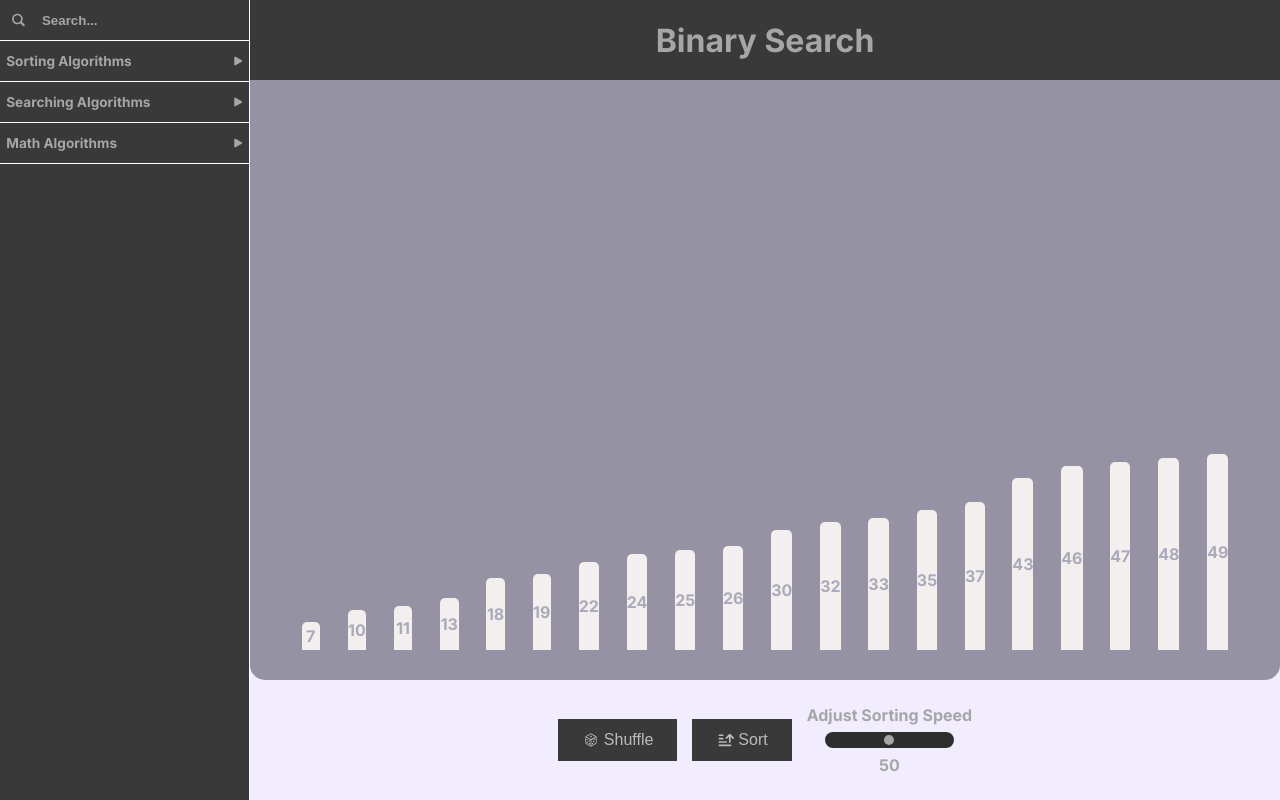
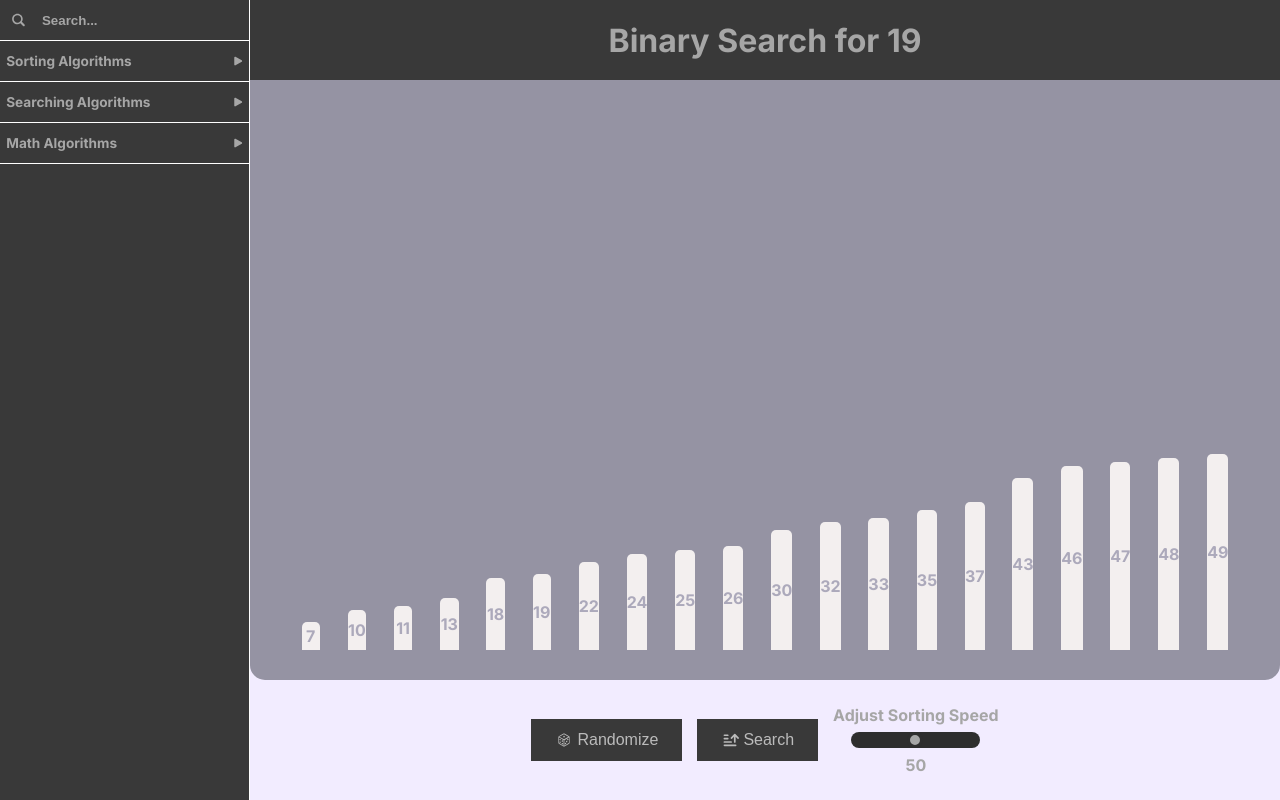
Before and after one commit to DjDister/Algorithms-View, a Next.js app: page /searching-algorithms/binary-search in a window 1280 px wide. Built offline with nearby package versions, Linux system fonts and the light colour scheme.

Commit message:
Refactor binary search page and add search constants

```diff
--- a/src/app/(algorithms)/searching-algorithms/binary-search/page.tsx
+++ b/src/app/(algorithms)/searching-algorithms/binary-search/page.tsx
@@ -1,68 +1,111 @@
 "use client";
-import Button from "@/components/Button/Button";
-import ChartVisualization from "@/components/ChartVisualization/ChartVisualization";
 import { createRandomArray } from "@/utils/arrays-utils";
-import { useState } from "react";
-import DiceSvg from "../../../../../public/svg/DiceSvg";
-import SortSvg from "../../../../../public/svg/SortSvg";
+import { useMemo, useState } from "react";
 import GraphLayout from "@/components/GraphLayout/GraphLayout";
 
-const initialArray = createRandomArray(20).sort((a, b) => a - b);
-const numberToFind = initialArray.at(
-  Math.floor(Math.random() * initialArray.length)
+import {
+  BASE_SEARCH_SPEED,
+  BASE_SEARCH_TIMEOUT,
+  SEARCH_MULTIPLIER,
+} from "@/utils/consts/search.consts";
+
+const NUMBER_OF_ELEMENTS = 20;
+
+const initialArray = createRandomArray(NUMBER_OF_ELEMENTS).sort(
+  (a, b) => a - b
 );
-
 export default function Page() {
   const [array, setArray] = useState<number[]>(initialArray);
+  const numberToFind = useMemo(() => {
+    return array[Math.floor(Math.random() * array.length)];
+  }, [array]);
+  const [middleIndex, setMiddleIndex] = useState<number | null>(null);
+  const [sortingSpeed, setSortingSpeed] = useState<number>(BASE_SEARCH_SPEED);
+  const [isSearching, setIsSearching] = useState<boolean>(false);
   const [leftIndex, setLeftIndex] = useState<number | null>(null);
   const [rightIndex, setRightIndex] = useState<number | null>(null);
-  const [sortingSpeed, setSortingSpeed] = useState<number>(50);
-
-  const handleRandomize = () => {
-    setArray(createRandomArray(10));
-  };
 
   const binarySearch = async () => {
+    setIsSearching(() => true);
+    let copyArray = [...array];
     let left = 0;
-    let right = array.length - 1;
-    let middle = Math.floor((left + right) / 2);
+    let right = copyArray.length - 1;
 
     while (left <= right) {
-      setLeftIndex(left);
-      setRightIndex(right);
-      await new Promise((resolve) => setTimeout(resolve, 1000 / sortingSpeed));
-      console.log("middle", middle);
-      console.log("left", left);
-      console.log("right", right);
+      setLeftIndex(() => left);
+      setRightIndex(() => right);
+      let middle = Math.floor((left + right) / 2);
+      setMiddleIndex(() => middle);
+      await new Promise((resolve) => {
+        setTimeout(resolve, BASE_SEARCH_TIMEOUT / sortingSpeed);
+      });
 
-      const middleItem = array.at(middle);
-      console.log("middleItem", middleItem);
-      if (array.at(middle) === numberToFind) {
+      if (copyArray[middle] === numberToFind) {
+        setIsSearching(() => false);
         return middle;
-      } else if (numberToFind && middleItem && middleItem < numberToFind) {
+      } else if (copyArray[middle] < numberToFind) {
         left = middle + 1;
       } else {
         right = middle - 1;
       }
-      middle = Math.floor((left + right) / 2);
     }
 
-    return -1;
+    setIsSearching(() => false);
   };
 
   const handleSort = async () => {
     await binarySearch();
   };
 
+  const handleSortingSpeed = (sortingSpeed: number) => {
+    setSortingSpeed(() => sortingSpeed * SEARCH_MULTIPLIER);
+  };
+
+  const handleRandomize = () => {
+    setArray(createRandomArray(NUMBER_OF_ELEMENTS).sort((a, b) => a - b));
+    setMiddleIndex(null);
+    setLeftIndex(null);
+    setRightIndex(null);
+  };
+
+  const outOfRangeIndexes =
+    leftIndex !== null && rightIndex !== null
+      ? array.reduce((indexes, _, i) => {
+          if (i < leftIndex || i > rightIndex) {
+            indexes.push(i);
+          }
+          return indexes;
+        }, [] as number[])
+      : [];
+
   return (
     <GraphLayout
       sorrtingArray={array}
-      title="Binary Search"
+      title={`Binary Search for ${numberToFind}`}
       onRandomize={handleRandomize}
       onSort={handleSort}
-      isAbleToSort={true}
-      chosenColumn={numberToFind ? [numberToFind] : undefined}
-      sortingSpeedFunction={(sortingSpeed) => console.log(sortingSpeed)}
-    ></GraphLayout>
+      isAbleToSort={!isSearching}
+      chosenColumn={middleIndex ?? -1}
+      indexesToStyle={[
+        {
+          indexes:
+            middleIndex && array[middleIndex] === numberToFind
+              ? [middleIndex]
+              : [],
+          style: {
+            backgroundColor: "#BCED09",
+          },
+        },
+        {
+          indexes: outOfRangeIndexes,
+          style: {
+            backgroundColor: "grey",
+          },
+        },
+      ]}
+      sortingSpeedFunction={handleSortingSpeed}
+      sortLabel="Search"
+      shuffleLabel="Randomize"
+    />
   );
 }
--- a/src/components/GraphLayout/GraphLayout.tsx
+++ b/src/components/GraphLayout/GraphLayout.tsx
@@ -22,6 +22,8 @@ function GraphLayout({
   isCustomStyleActivated,
   onTitleClick,
   otherUtils,
+  shuffleLabel = "Shuffle",
+  sortLabel = "Sort",
   children,
 }: {
   sorrtingArray: number[];
@@ -40,6 +42,8 @@ function GraphLayout({
   onTitleClick?: () => void;
   otherUtils?: React.ReactNode;
   children?: React.ReactNode;
+  shuffleLabel?: string;
+  sortLabel?: string;
 }) {
   return (
     <div className={styles.GraphLayout}>
@@ -96,10 +100,10 @@ function GraphLayout({
           onClick={onRandomize}
           icon={<DiceSvg />}
         >
-          Shuffle
+          {shuffleLabel}
         </Button>
         <Button disabled={!isAbleToSort} onClick={onSort} icon={<SortSvg />}>
-          Sort
+          {sortLabel}
         </Button>
         <RangeInput sliderValueFunction={sortingSpeedFunction} />
         {otherUtils}
--- /dev/null
+++ b/src/utils/consts/search.consts.ts
@@ -0,0 +1,5 @@
+export const SEARCH_MULTIPLIER = 10;
+
+export const BASE_SEARCH_SPEED = 15 * SEARCH_MULTIPLIER;
+
+export const BASE_SEARCH_TIMEOUT = 150000;
```
